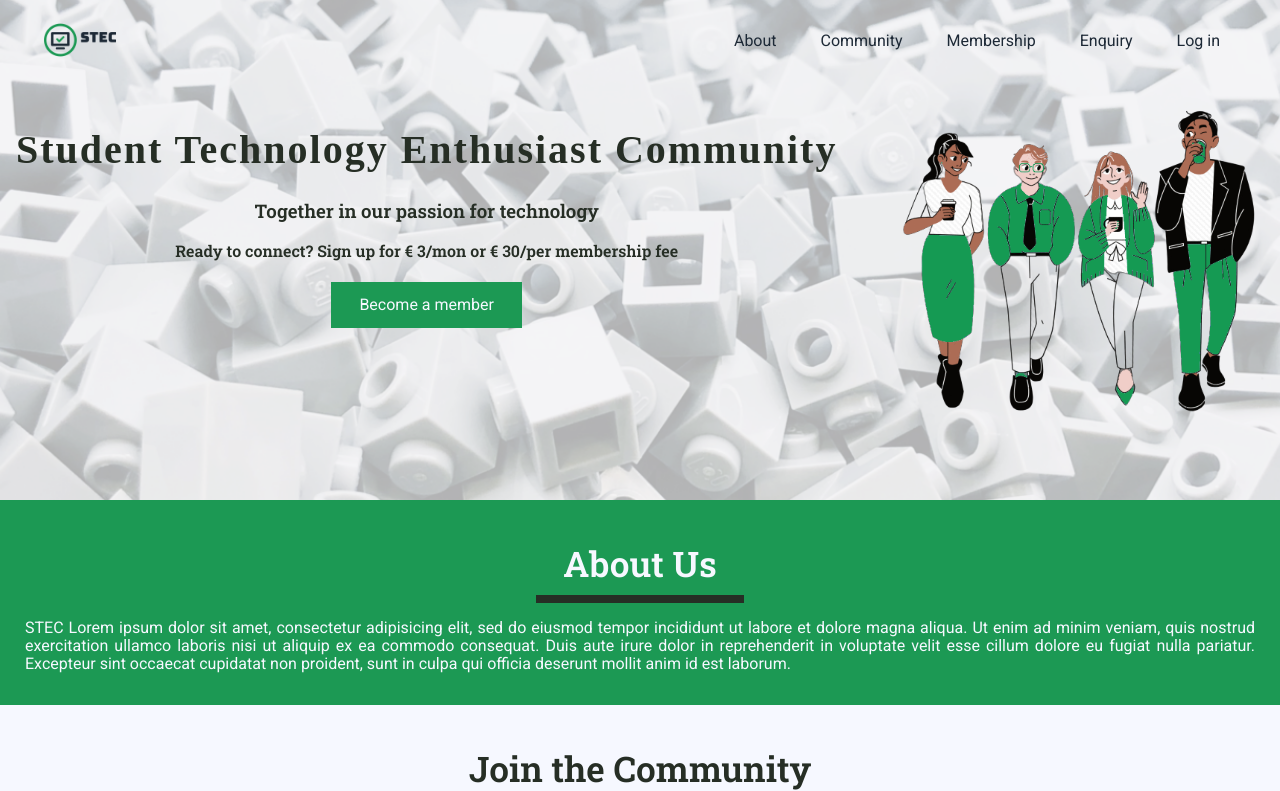
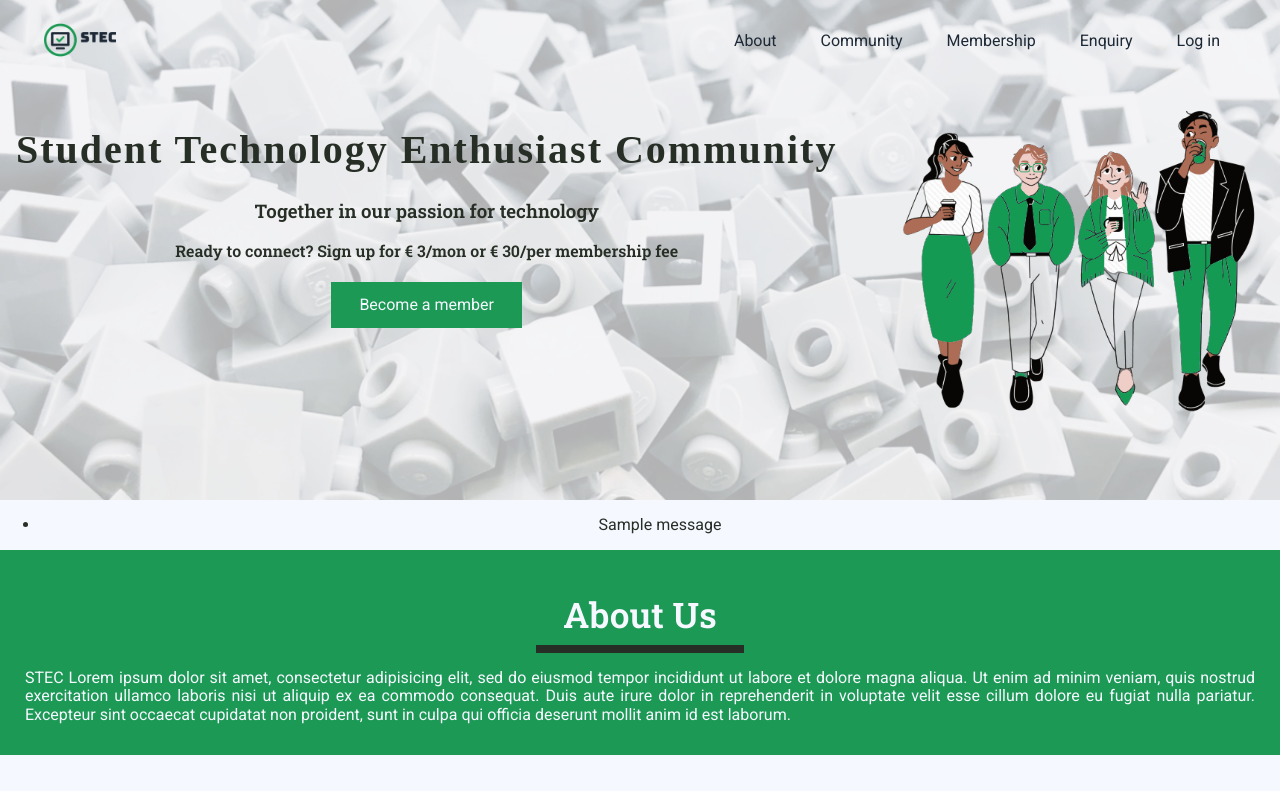
Before and after one commit to bopopescu/stec, a Flask app: page / in a window 1280 px wide. Shown: the top 791 px of the page. Run offline with Flask 2, Linux system fonts and the light colour scheme; one stand-in notice (Sample message) is shown; some libraries are stand-ins or nearby versions; some web fonts are replaced.

Commit message:
Update template file

```diff
--- a/app/templates/base.html
+++ b/app/templates/base.html
@@ -48,7 +48,7 @@
           <li><a href="#community">Community</a></li>
           <li><a href="#membership">Membership</a></li>
           <li><a href="#enquiry">Enquiry</a></li>
-          <li><a href="#login">Log in</a></li>
+          <li><a href="{{ url_for('login') }}">Log in</a></li>
         </ul>
       </nav>
 
@@ -57,6 +57,16 @@
 
     <!-- Main section starts here -->
     <main>
+
+      {% with messages = get_flashed_messages() %}
+        {% if messages %}
+          <ul>
+            {% for message in messages %}
+              <li>{{ message }}</li>
+            {% endfor %}
+          </ul>
+        {% endif %}
+      {% endwith %}
 
       {% block content %}{% endblock %}
 
```
